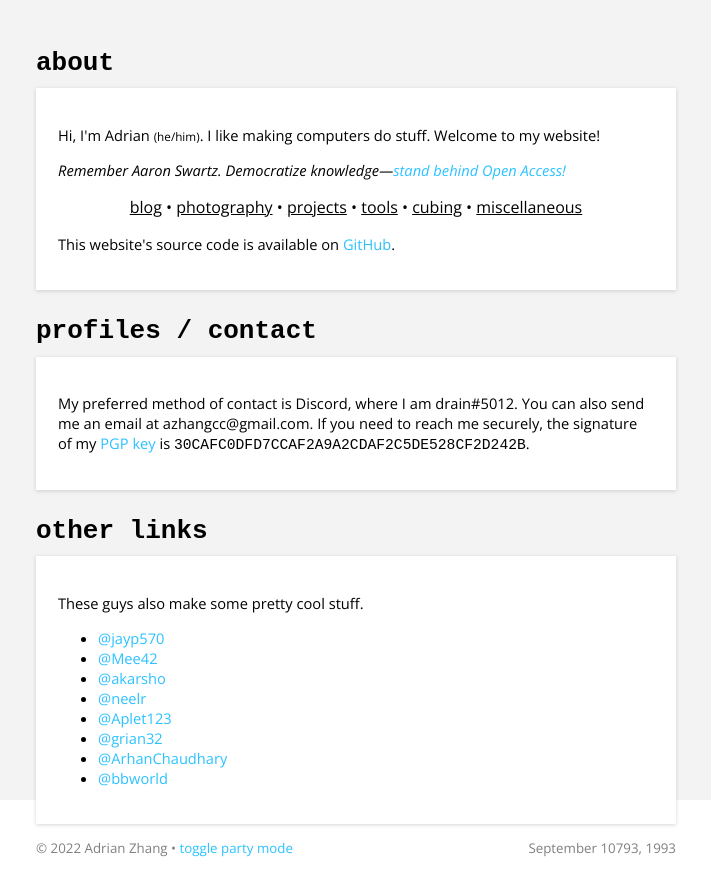
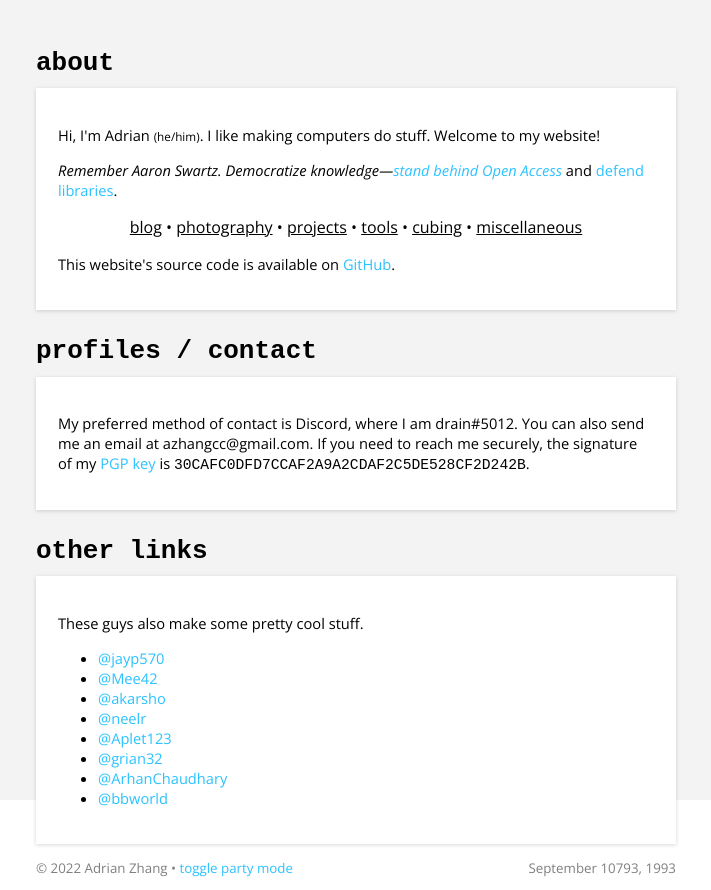
Before and after one commit to adrian154/rewebsite, a plain HTML site: page index.html in a window 1280 px wide. Shown: the whole page, without its empty margins (284-995 px from the left). Drawn offline with nearby package versions, Linux system fonts and the light colour scheme.

Commit message:
Update index.html

```diff
--- a/index.html
+++ b/index.html
@@ -17,7 +17,7 @@
                 <h1>about</h1>
                 <div class="bubble">
                     <p>Hi, I'm Adrian <span id="pronouns">(he/him)</span>. I like making computers do stuff. Welcome to my website!</p>
-                    <p><i>Remember Aaron Swartz. Democratize knowledge&mdash;<a href="https://custodians.online/">stand behind Open Access!</a></i></p>
+                    <p><i>Remember Aaron Swartz. Democratize knowledge&mdash;<a href="https://custodians.online/">stand behind Open Access</a></i> and <a href="https://www.battleforlibraries.com/">defend libraries</a>.</p>
                     <p id="links">
                         <a href="https://blog.bithole.dev/">blog</a> &bull;
                         <a href="https://bithole.dev/photography/">photography</a> &bull;
```
